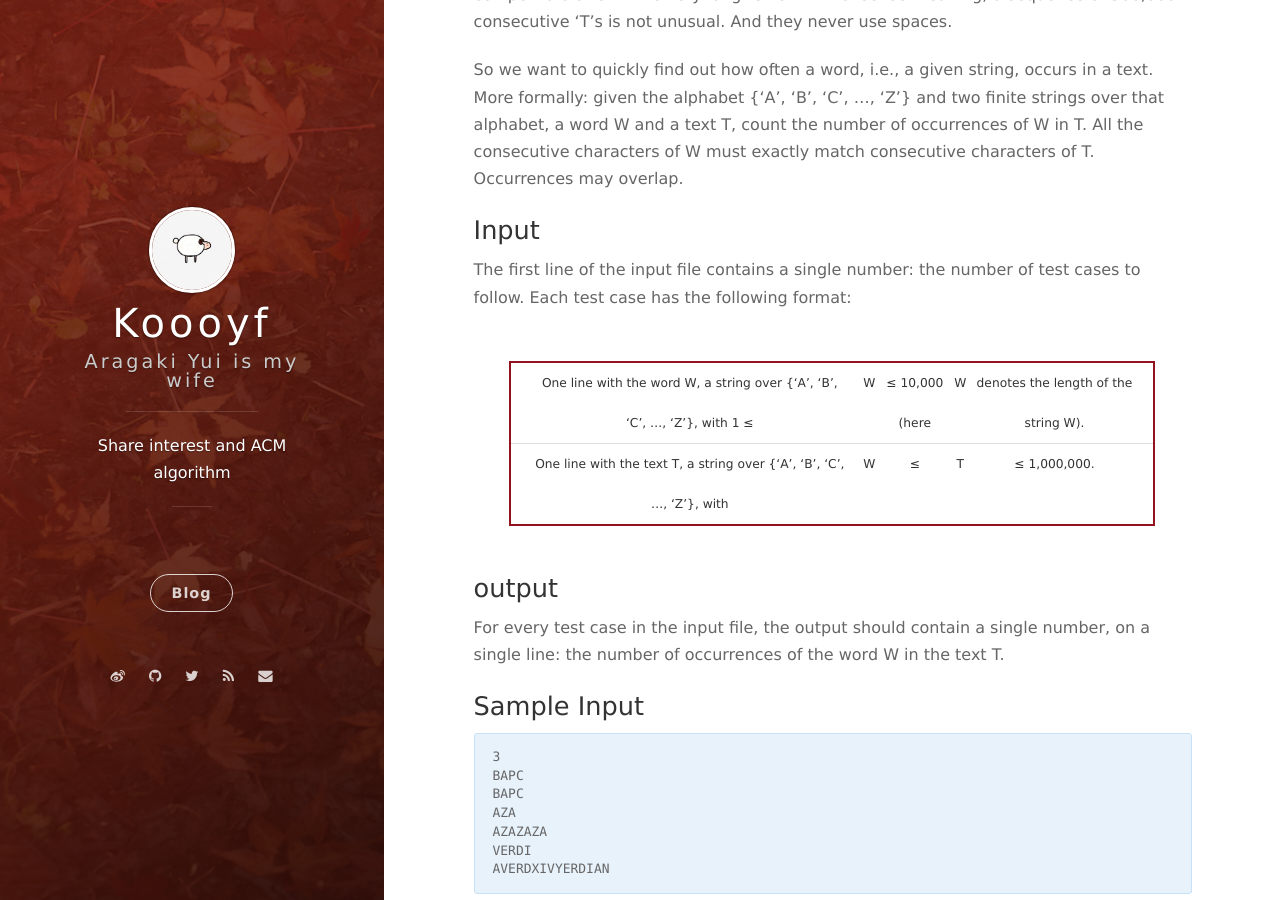
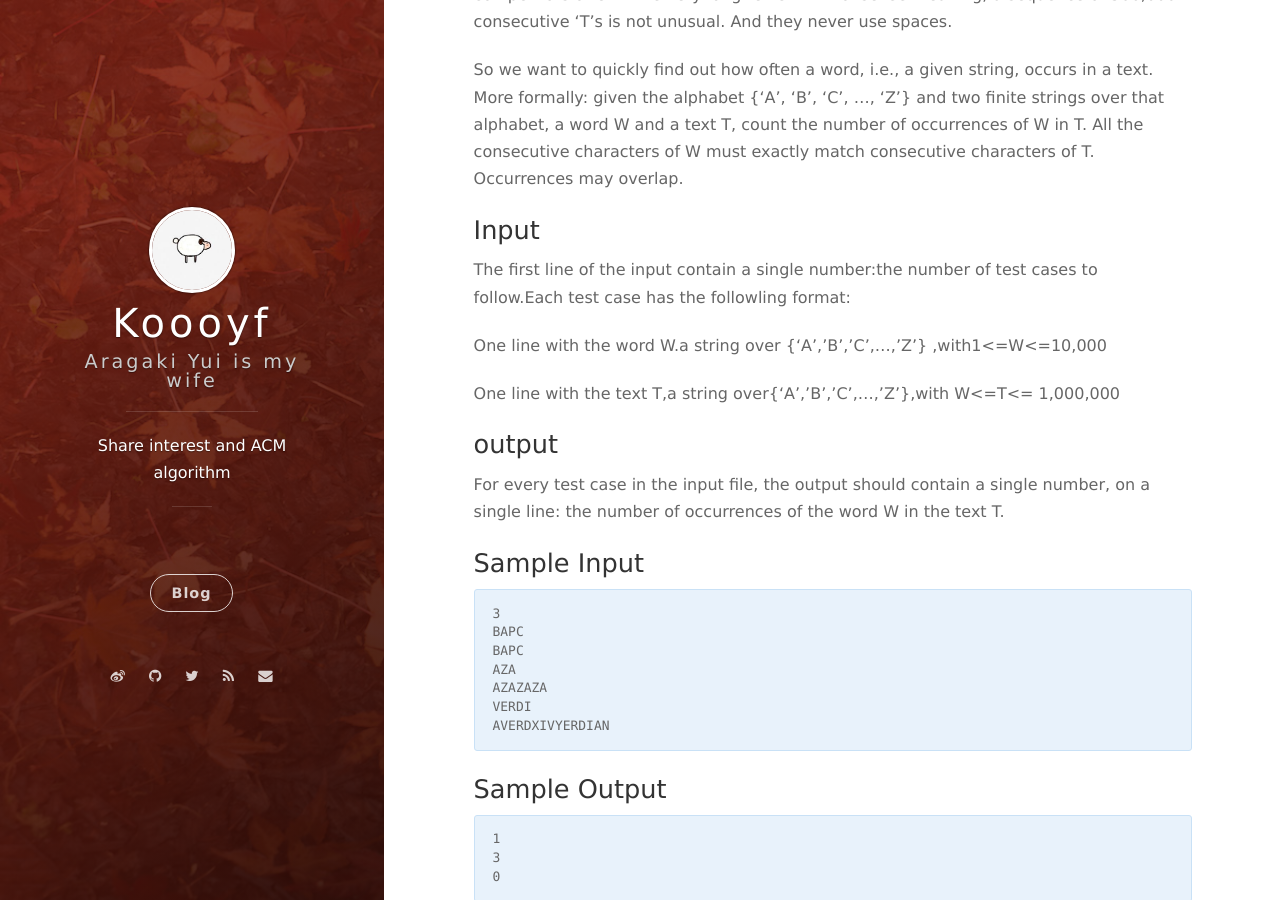
Before and after one commit to koooyf/koooyf.github.io, a Jekyll site: the page built from _posts/2017-09-07-hdu1686.md, in a window 1280 px wide and 900 px high, scrolled down 560 px. Built offline with Jekyll 4.4.1, drawn with Linux system fonts in a browser that asks for light colours; nearby versions of some CDN libraries; comment, search, counter and statistics services are not loaded.

Commit message:
fix typesetting

```diff
--- a/_posts/2017-09-07-hdu1686.md
+++ b/_posts/2017-09-07-hdu1686.md
@@ -16,10 +16,11 @@ So we want to quickly find out how often a word, i.e., a given string, occurs in
 
 ### Input
 
-The first line of the input file contains a single number: the number of test cases to follow. Each test case has the following format:
+The first line of the input contain a single number:the number of test cases to follow.Each test case has the followling format:
 
-One line with the word W, a string over {'A', 'B', 'C', …, 'Z'}, with 1 ≤ |W| ≤ 10,000 (here |W| denotes the length of the string W).
-One line with the text T, a string over {'A', 'B', 'C', …, 'Z'}, with |W| ≤ |T| ≤ 1,000,000.
+One line with the word W.a string over {'A','B','C',…,'Z'} ,with1<=W<=10,000
+
+One line with the text T,a string over{'A','B','C',…,'Z'},with W<=T<= 1,000,000
 
 ### output
 
```
Also changed, not shown: 3 other files.
